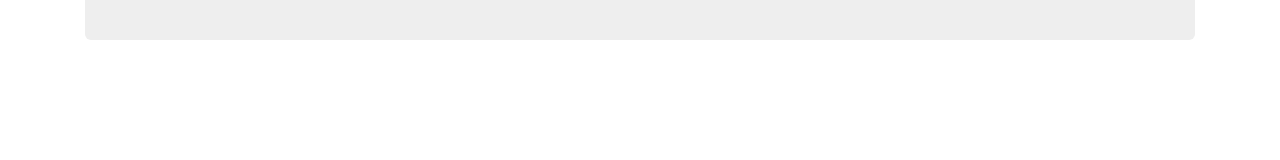
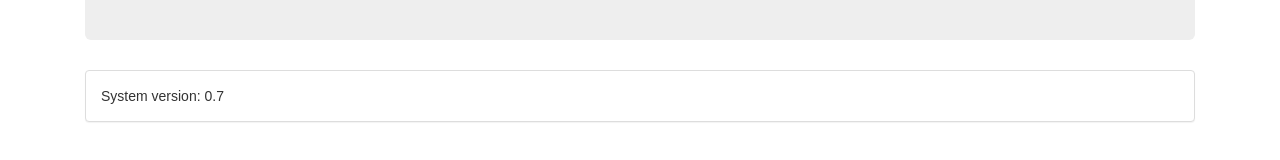
Before and after one commit to kstalega/buy-tickets-fronted, a React (Create React App) app: page / in a window 1280 px wide. Shown: the part 378-538 px from the top of the page. Built offline with nearby package versions, Linux system fonts and the light colour scheme.

Commit message:
Added footer.

```diff
--- a/src/components/ScenesContainer/ScenesContainer.jsx
+++ b/src/components/ScenesContainer/ScenesContainer.jsx
@@ -28,6 +28,14 @@ const ScenesContainer = () =>
       <PrivateRoute path="/orders/all" component={ShowOrders} neededpermission="1" />
       <PrivateRoute path="/orders/my" component={ShowUserOrders} neededpermission="0" />
       <PrivateRoute path="/event/:eventID" component={SingleEvent} neededpermission="0" />
+
+      <div class="col-sm-12">
+        <div class="panel panel-default">
+          <div class="panel-body">
+            System version: 0.7
+          </div>
+        </div>
+      </div>
     </div>
   );
 
```
